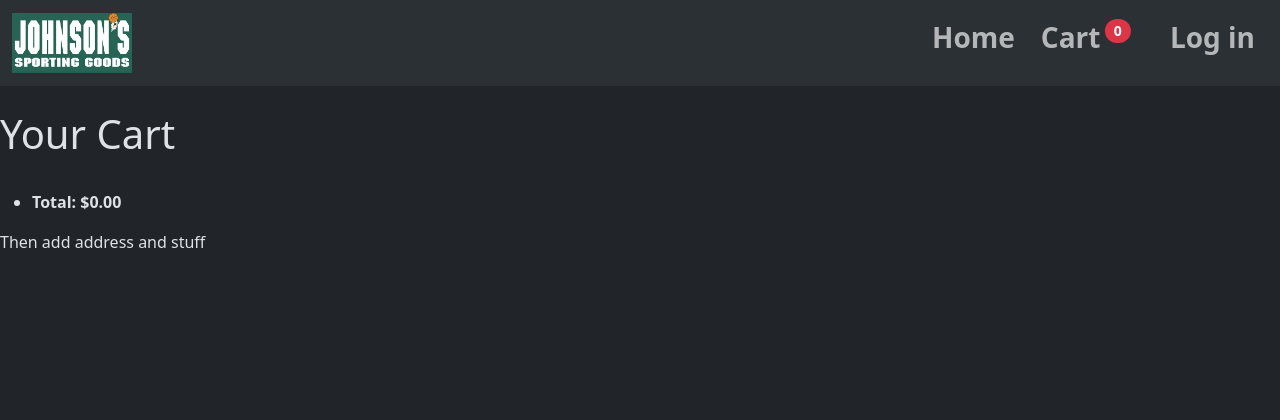
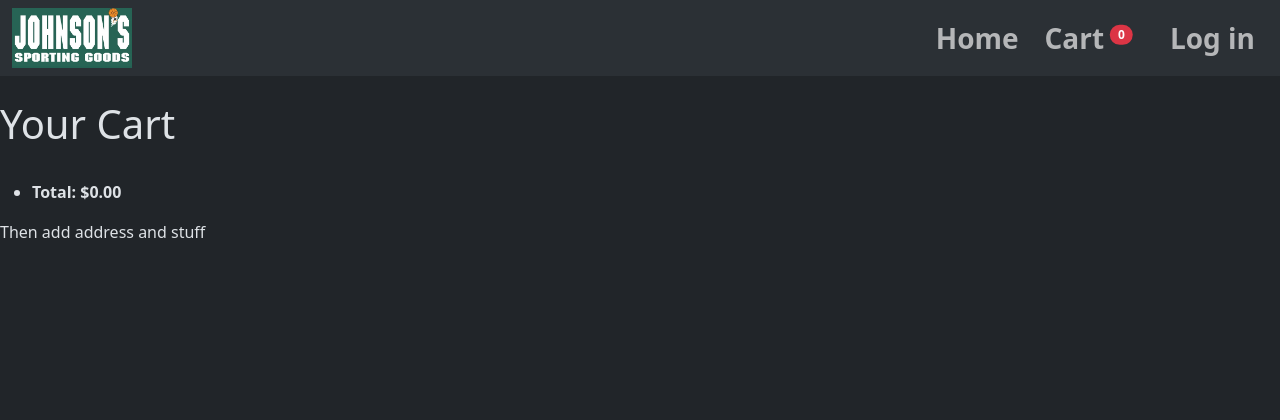
Before and after one commit to KennethDoerflein/JohnsonsSportingGoods, a Django app: page /cart in a window 1280 px wide. Shown: the top 420 px of the page. Run offline with Django 5.2, Linux system fonts and the light colour scheme; data comes from the database, SQL or seed files in the repository.

Commit message:
Update navbar_footer.css

```diff
--- a/JSG/static/css/navbar_footer.css
+++ b/JSG/static/css/navbar_footer.css
@@ -25,7 +25,6 @@ footer hr {
   margin: -5px;
 }
 .badge {
-  font-size: 14px !important;
+  font-size: 12px !important;
   margin-left: 10px;
-  margin-bottom: 15px;
 }
```
